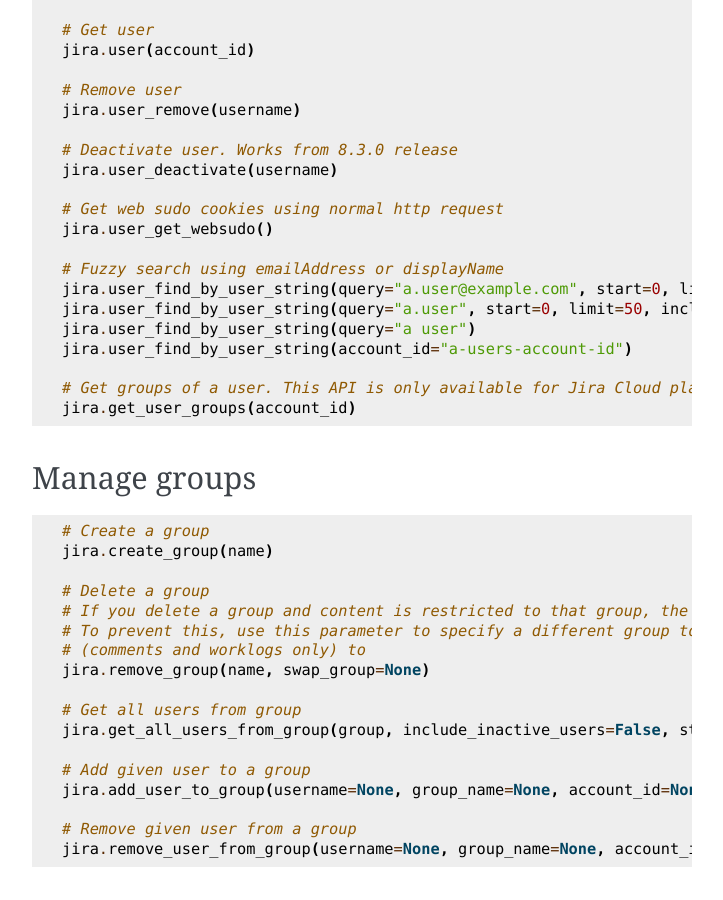
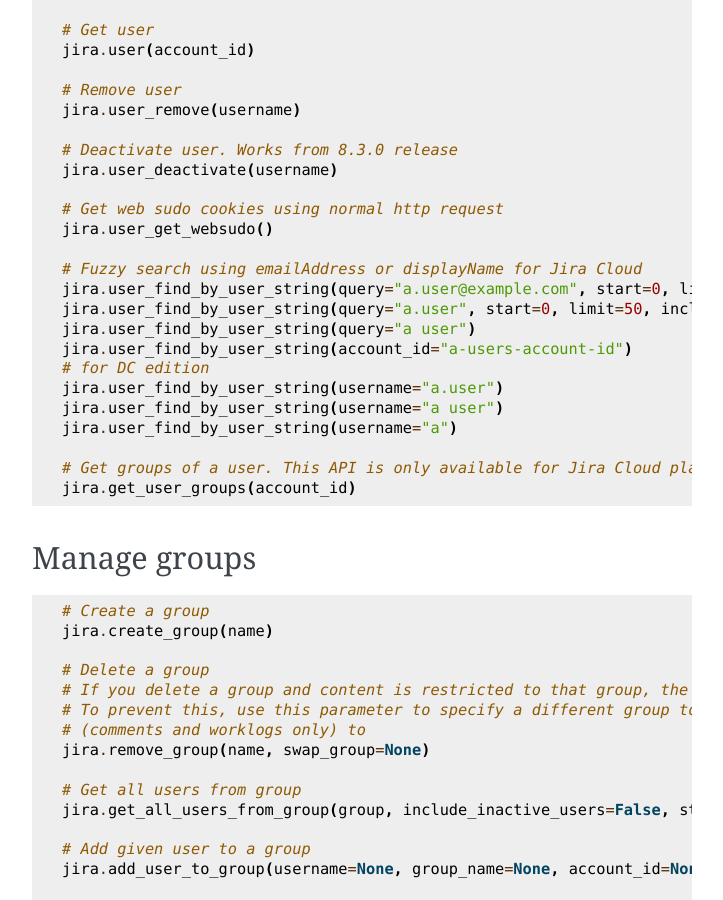
Before and after one commit to atlassian-api/atlassian-python-api, a Sphinx documentation site: the page built from docs/jira.rst, in a window 1280 px wide and 900 px high, scrolled down 1291 px. Shown: the whole window, without its empty margins (388-1111 px from the left). Built offline with Sphinx 7.4.7, drawn with Linux system fonts in a browser that asks for light colours; pages that are not in the unit, such as notebooks, are missing from menus.

Commit message:
[Jira] Updated docs for DC case of user_find_by_user_string (#1368)

```diff
--- a/docs/jira.rst
+++ b/docs/jira.rst
@@ -76,11 +76,15 @@
     # Get web sudo cookies using normal http request
     jira.user_get_websudo()
 
-    # Fuzzy search using emailAddress or displayName
+    # Fuzzy search using emailAddress or displayName for Jira Cloud
     jira.user_find_by_user_string(query="a.user@example.com", start=0, limit=50, include_inactive_users=False)
     jira.user_find_by_user_string(query="a.user", start=0, limit=50, include_inactive_users=False)
     jira.user_find_by_user_string(query="a user")
     jira.user_find_by_user_string(account_id="a-users-account-id")
+    # for DC edition
+    jira.user_find_by_user_string(username="a.user")
+    jira.user_find_by_user_string(username="a user")
+    jira.user_find_by_user_string(username="a")
 
     # Get groups of a user. This API is only available for Jira Cloud platform.
     jira.get_user_groups(account_id)
```
